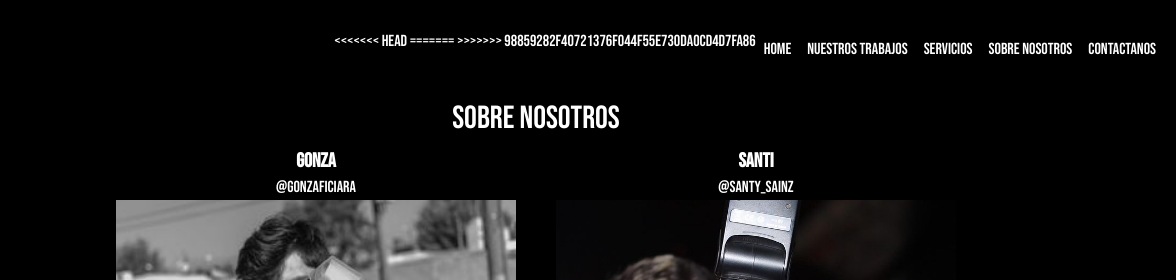
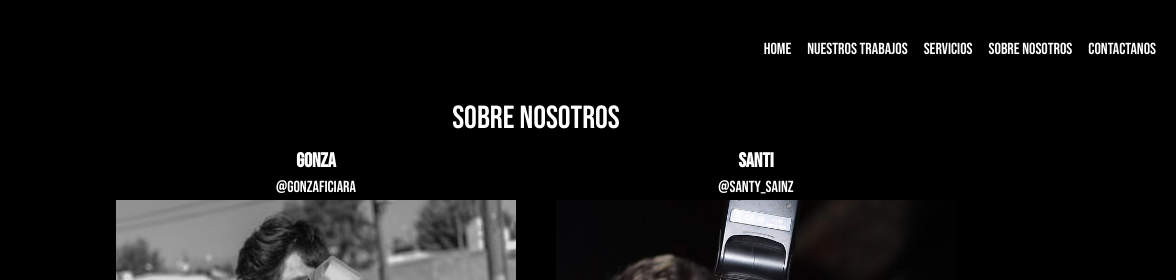
Before and after one commit to BautiFerSainz/ChitaProducciones, a plain HTML site: page pages/sobre_nosotros.html in a window 1280 px wide. Shown: the top 280 px of the page, 104-1280 px from the left. Drawn offline with nearby package versions, Linux system fonts and the light colour scheme; a web font is replaced by a local one.

Commit message:
Update sobre_nosotros.html

```diff
--- a/pages/sobre_nosotros.html
+++ b/pages/sobre_nosotros.html
@@ -28,10 +28,6 @@
               </button>
               <div class="collapse navbar-collapse" id="navbarNavAltMarkup">
                 <div class="navbar-nav">
-<<<<<<< HEAD
-=======
-
->>>>>>> 98859282f40721376f044f55e730da0cd4d7fa86
                     <a class="nav-link active text-white fs-6" aria-current="page" href="../index.html">Home</a>
                     <a class="nav-link active text-white fs-6" href="nuestros_trabajos.html">Nuestros Trabajos</a>
                     <a class="nav-link active text-white fs-6" href="servicios.html">Servicios</a>
```
